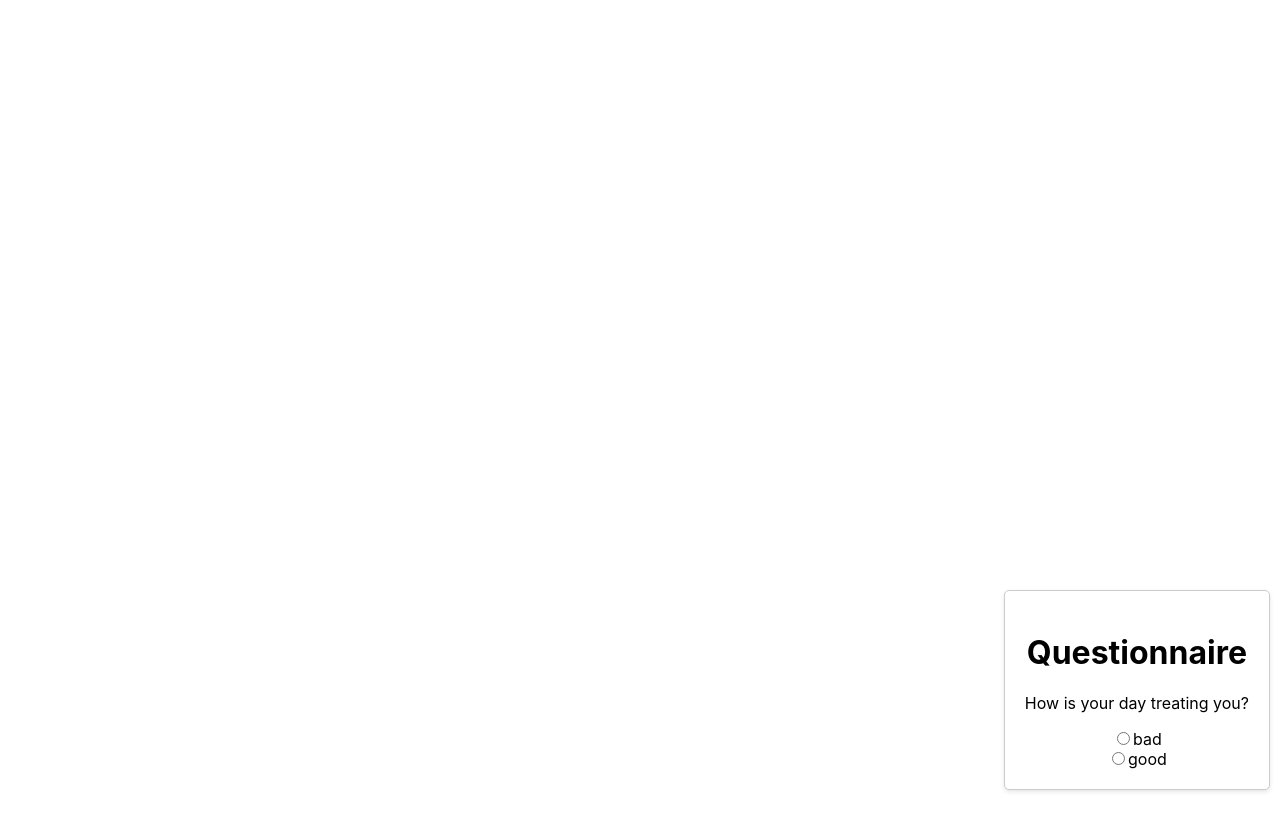
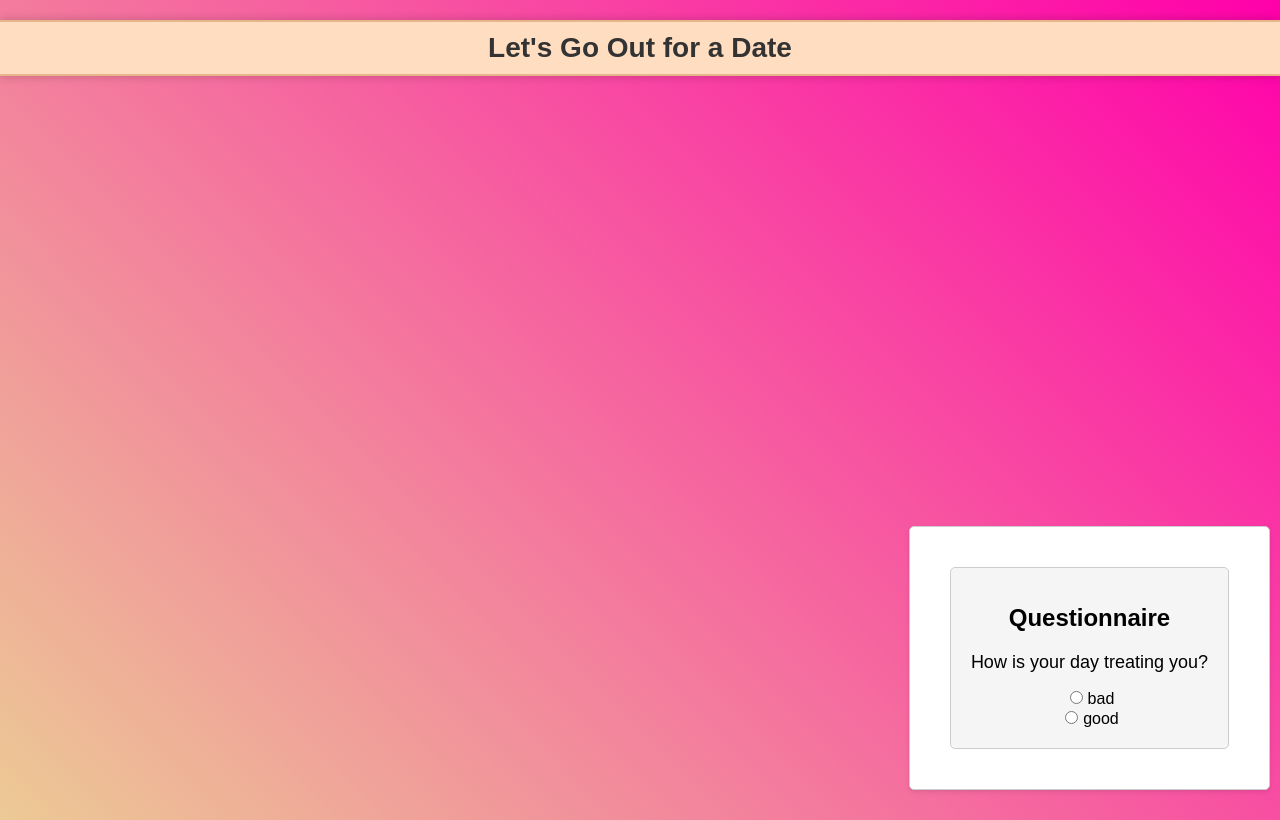
Before and after one commit to Shanu2409/AavishkarBMS, a React (Create React App) app: page / in a window 1280 px wide. Built offline with nearby package versions, Linux system fonts and the light colour scheme.

Commit message:
styling done 🤣

```diff
--- a/src/App.js
+++ b/src/App.js
@@ -4,6 +4,7 @@ import FeedbackForm from "./component/FeedbackForm";
 function App() {
   return (
     <div className="App">
+      <h1 className="message">Let's Go Out for a Date</h1>
       <FeedbackForm />
     </div>
   );
--- a/src/component/FeedbackForm.jsx
+++ b/src/component/FeedbackForm.jsx
@@ -3,57 +3,7 @@ import questionsData from "../data/QnA.json";
 import StartAnA from "./StartAnA";
 
 class FeedbackForm extends Component {
-  constructor(props) {
-    super(props);
-    this.state = {
-      questions: questionsData,
-      currentQuestionIndex: 0,
-      userAnswers: [],
-      showThankYou: false,
-      showCongratulations: false,
-    };
-  }
-
-  handleAnswerSelect = (selectedOption) => {
-    const { questions, currentQuestionIndex, userAnswers } = this.state;
-    const currentQuestion = questions[currentQuestionIndex];
-
-    // Check if the selected option is correct
-    if (selectedOption === currentQuestion.Answer) {
-      userAnswers.push(true);
-    } else {
-      userAnswers.push(false);
-      this.setState({ showThankYou: true });
-      return; // Stop further questions on wrong answer
-    }
-
-    // Move to the next question or show congratulations
-    if (currentQuestionIndex < questions.length - 1) {
-      this.setState((prevState) => ({
-        currentQuestionIndex: prevState.currentQuestionIndex + 1,
-      }));
-    } else {
-      this.setState({ showCongratulations: true });
-    }
-  };
-
-  handleRestart = () => {
-    this.setState({
-      currentQuestionIndex: 0,
-      userAnswers: [],
-      showThankYou: false,
-      showCongratulations: false,
-    });
-  };
-
   render() {
-    const {
-      questions,
-      currentQuestionIndex,
-      showThankYou,
-      showCongratulations,
-    } = this.state;
-
     return (
       <div className="feedback-form">
         <StartAnA />
--- a/src/component/InputData.jsx
+++ b/src/component/InputData.jsx
@@ -5,8 +5,11 @@ const InputData = ({ phoneNumber, otp, onPhoneNumberChange, onOTPChange }) => {
     <div className="input-data">
       <h2>Thank you for your responses!</h2>
 
-      <label htmlFor="phoneNumber">Phone Number:</label>
+      <label className="input-label" htmlFor="phoneNumber">
+        Phone Number:
+      </label>
       <input
+        className="data-input2"
         type="tel"
         id="phoneNumber"
         name="phoneNumber"
@@ -14,8 +17,12 @@ const InputData = ({ phoneNumber, otp, onPhoneNumberChange, onOTPChange }) => {
         value={phoneNumber}
         onChange={(e) => onPhoneNumberChange(e.target.value)}
       />
-      <label htmlFor="otp">OTP:</label>
+      <a href="#">(Send OTP)</a>
+      <label className="input-label" htmlFor="otp">
+        OTP:
+      </label>
       <input
+        className="data-input"
         type="text"
         id="otp"
         name="otp"
--- a/src/component/StartAnA.jsx
+++ b/src/component/StartAnA.jsx
@@ -1,3 +1,5 @@
+// StartAnA.js
+
 import React, { useState } from "react";
 import InputData from "./InputData";
 
@@ -54,11 +56,11 @@ function StartAnA() {
   };
 
   return (
-    <div>
-      <h1>{currentQuestion !== -1 && "Questionnaire"}</h1>
+    <div className="start-an-a">
+      <h1 className="header">{currentQuestion !== -1 && "Questionnaire"}</h1>
       {currentQuestion > 0 ? (
         <>
-          <p>{questions[currentQuestion - 1].text}</p>
+          <p className="question">{questions[currentQuestion - 1].text}</p>
           {questions[currentQuestion - 1].options.map((option) => (
             <div key={option}>
               <input
@@ -74,9 +76,11 @@ function StartAnA() {
           ))}
         </>
       ) : (
-        <div>
+        <div className="input-section">
           <InputData />
-          <button onClick={restartQuestions}>Restart</button>
+          <button onClick={restartQuestions} className="reset-button">
+            Restart
+          </button>
         </div>
       )}
     </div>
--- a/src/index.css
+++ b/src/index.css
@@ -5,6 +5,21 @@ body {
     sans-serif;
   -webkit-font-smoothing: antialiased;
   -moz-osx-font-smoothing: grayscale;
+  /* Gradient background using linear-gradient */
+  background: linear-gradient(45deg, #ecca95, #ff00aa);
+  /* You can adjust the angle (45deg) and colors (#00aaff and #ff00aa) as needed */
+  /* You can also use other units like "rad" or percentages for the angle */
+  /* For example: background: linear-gradient(90deg, #00aaff, #ff00aa); */
+
+  /* Optionally, you can set a fallback background color */
+  background-color: #00aaff; /* Fallback color if gradients are not supported */
+  /* Other CSS properties for the body tag */
+  font-family: Arial, sans-serif;
+  margin: 0;
+  padding: 0;
+  height: 100vh; /* Ensures the gradient covers the entire viewport height */
+  /* Additional styles as needed */
+  /* color: #ffffff; Text color on the gradient background */
 }
 
 code {
@@ -23,7 +38,7 @@ code {
   border: 1px solid #ccc;
   box-shadow: 0 2px 4px rgba(0, 0, 0, 0.1);
   border-radius: 5px;
-  max-width: 300px; /* Adjust the maximum width as needed */
+  /* max-width: 300px; Adjust the maximum width as needed */
   z-index: 1000; /* Ensure it's above other elements on the page */
 }
 
@@ -46,3 +61,141 @@ code {
 }
 
 /* Add more styles as needed to match your design */
+/* InputData.css */
+
+.input-data {
+  background-color: #f5f5f5;
+  border: 1px solid #ccc;
+  padding: 20px;
+  margin: 20px;
+  border-radius: 5px;
+  text-align: center;
+}
+
+.input-label {
+  display: block;
+  margin-bottom: 10px;
+  font-weight: bold;
+  font-size: 14px;
+}
+
+.data-input {
+  /* width: 100%; */
+  padding: 10px;
+  margin-bottom: 15px;
+  border: 1px solid #ccc;
+  border-radius: 3px;
+}
+
+.data-input2 {
+  /* width: 100%; */
+  padding: 10px;
+  margin-bottom: 2px;
+  border: 1px solid #ccc;
+  border-radius: 3px;
+}
+
+h2 {
+  font-size: 18px;
+  margin-bottom: 20px;
+}
+
+/* CSS for Reset Button */
+.reset-button {
+  background-color: #ffffff;
+  border: 1px solid #ccc;
+  border-radius: 5px;
+  color: #333;
+  padding: 8px 16px;
+  cursor: pointer;
+  transition: background-color 0.3s, color 0.3s, border-color 0.3s;
+}
+
+.reset-button:hover {
+  color: black;
+  background-color: #ccc;
+  border-color: #999;
+  color: #fff;
+}
+
+/* StartAnA.css */
+
+.start-an-a {
+  text-align: center;
+  margin: 20px;
+  padding: 20px;
+  background-color: #f5f5f5;
+  border: 1px solid #ccc;
+  border-radius: 5px;
+}
+
+.header {
+  font-size: 24px;
+  margin-bottom: 20px;
+}
+
+.question {
+  font-size: 18px;
+  margin-bottom: 15px;
+}
+
+input[type="radio"] {
+  margin-right: 5px;
+}
+
+.input-section {
+  margin-top: 20px;
+}
+
+.reset-button {
+  background-color: #007bff;
+  color: #fff;
+  border: none;
+  border-radius: 5px;
+  padding: 10px 20px;
+  font-size: 16px;
+  cursor: pointer;
+  transition: background-color 0.3s;
+}
+
+.reset-button:hover {
+  background-color: #0056b3;
+}
+
+.input-data a {
+  text-decoration: none;
+  color: #007bff; /* Link color */
+  /* margin-top: px; */
+  margin-bottom: 15px;
+  display: block;
+}
+
+.input-data a:hover {
+  text-decoration: underline; /* Underline on hover */
+  color: #0056b3; /* Hover color */
+}
+
+
+/* App.css */
+
+.message {
+  font-family: 'Arial', sans-serif;
+  font-size: 28px;
+  color: #333; /* Text color */
+  text-align: center;
+  margin: 20px 0; /* Adjust margin as needed */
+  padding: 10px; /* Add padding for spacing */
+  background-color: #ffddc1; /* Background color */
+  border-top: 2px solid #e6b58a; /* Border style */
+  border-bottom: 2px solid #e6b58a; /* Border style */
+  /* border-radius: 10px; Rounded corners */
+  box-shadow: 0px 0px 10px rgba(0, 0, 0, 0.2); /* Box shadow for depth */
+}
+
+/* Optional: Hover effect */
+.message:hover {
+  background-color: #ffc178; /* Change background color on hover */
+  border-color: #ff9633; /* Change border color on hover */
+  transform: scale(1.05); /* Scale up the message on hover */
+  transition: background-color 0.3s, border-color 0.3s, transform 0.3s;
+}
```
Also changed, not shown: src/App.css (line endings or trailing spaces).
